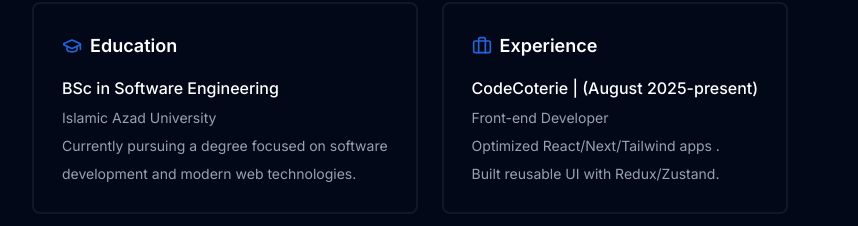
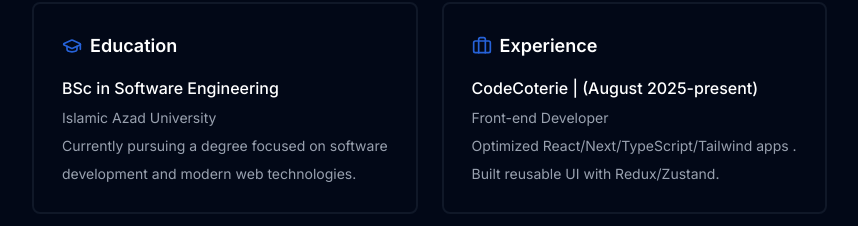
Before and after one commit to elmira1385/portfolio, a Next.js app: page / in a window 1280 px wide. Shown: the part 1260-1486 px from the top of the page, without its empty margins (152-1010 px from the left). Built offline with nearby package versions, Linux system fonts and the light colour scheme; no server answers.

Commit message:
modifided something about section2

```diff
--- a/src/app/UI/About.tsx
+++ b/src/app/UI/About.tsx
@@ -129,7 +129,7 @@ const About = () => {
                 Front-end Developer
               </p>
               <p className="text-[12px] sm:text-sm dark:text-gray-400 text-gray-500">
-                Optimized React/Next/Tailwind apps .
+                Optimized React/Next/TypeScript/Tailwind apps .
 
               </p>
               <p className="text-[12px] sm:text-sm dark:text-gray-400 text-gray-500">
```
